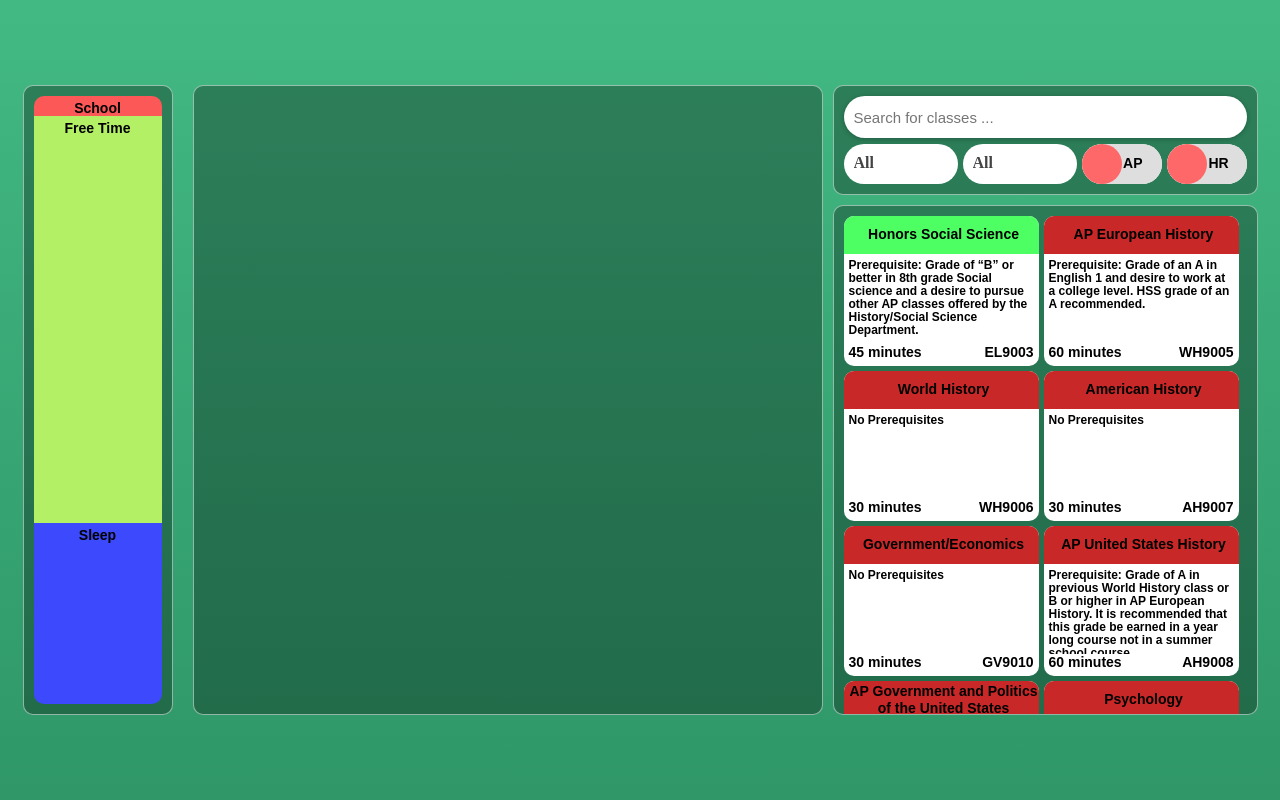
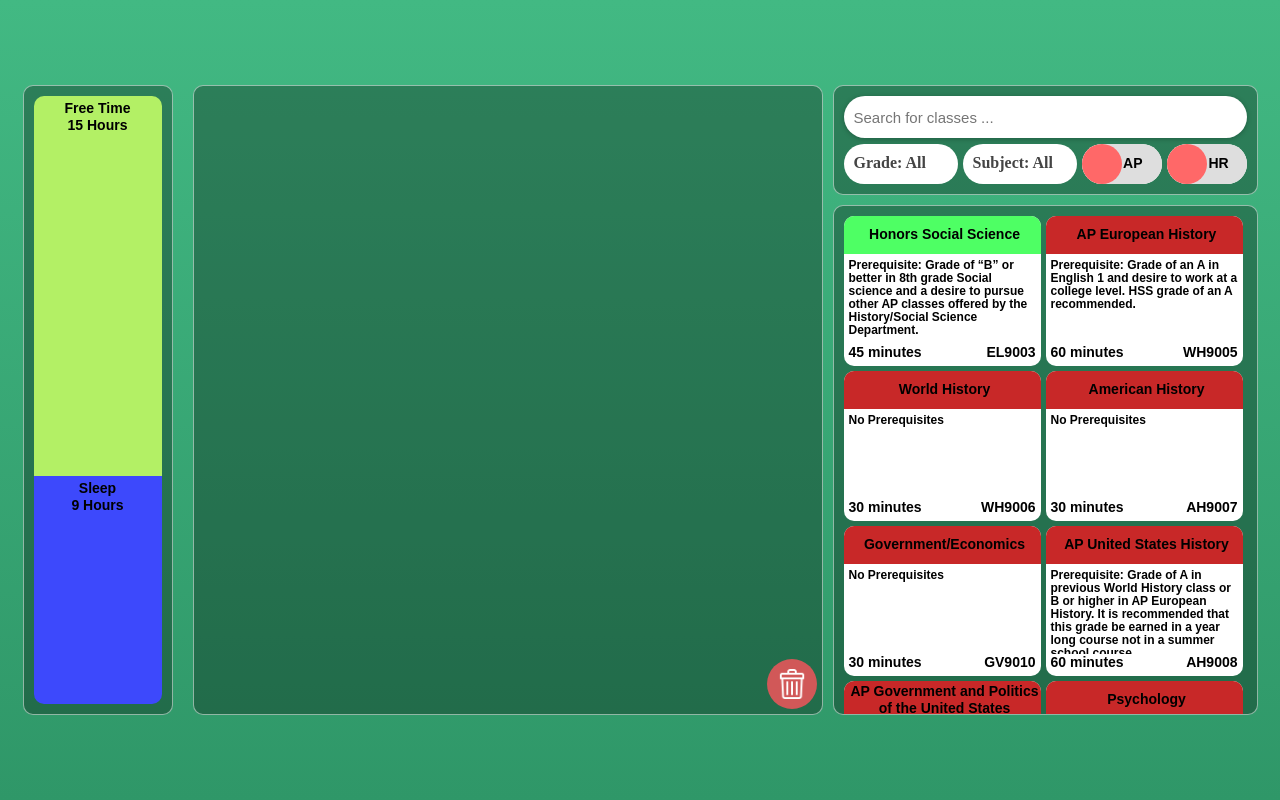
Before and after one commit to lchsiteam/schedule-planner, a plain HTML site: page index.html in a window 1280 px wide. Drawn offline with Linux system fonts and the light colour scheme; a script that the page names is missing; a web font is replaced by a local one.

Commit message:
TRASH IT ALL

```diff
--- a/css/style.css
+++ b/css/style.css
@@ -113,10 +113,35 @@ div {
 	align-items: flex-start;
 	align-content: flex-start;
 	scrollbar-width: none;
+	position: relative;
 }
 
 .selected-classes::-webkit-scrollbar {
 	display: none;
+}
+
+.clear-classes {
+	position: absolute;
+	bottom: 5px;
+	right: 5px;
+	width: 50px;
+	height: 50px;
+	border-radius: 50%;
+	z-index: 10;
+	transition: 300ms ease;
+	background-color: rgb(209, 88, 88);
+	background-image: url(/documents/trash.png);
+	background-size: 60%;
+	background-position: center;
+	background-repeat: no-repeat;
+}
+
+.clear-classes:hover {
+	bottom: 2px;
+	right: 2px;
+	width: 55px;
+	height: 55px;
+	transition: 300ms ease;
 }
 
 .class-times {
@@ -311,7 +336,7 @@ input:checked + .slider:before {
 .class-container {
     position: relative;
     overflow: hidden;
-    width: 195px;
+    width: 197px;
     min-height: 150px;
     height: 150px;
     border-radius: 10px;
@@ -326,6 +351,12 @@ input:checked + .slider:before {
 	width: 100%;
 	height: 100%;
 	transition: 300ms ease;
+}
+
+.class-container-trashed {
+	width: 0px;
+	height: 0px;
+	transition: 300ms, ease;
 }
 
 .class-desciption {
--- a/index.html
+++ b/index.html
@@ -44,25 +44,27 @@
           </div>
         </div>
       </div>
-      <div class="selected-classes" id="selected-classes"></div>
+      <div class="selected-classes" id="selected-classes">
+        <div class="clear-classes" id="clear-classes"></div>
+      </div>
       <div class="search-container">
         <div class="search-options">
           <input type="text" class="search-searchbox" id="search-searchbox" placeholder="Search for classes ..."
             title="Type in a class" />
           <div class="grade-selector">
             <select id="search-grade-selector" class="select-css">
-              <option value="0">All</option>
-              <option value="7">7</option>
-              <option value="8">8</option>
-              <option value="9">9</option>
-              <option value="10">10</option>
-              <option value="11">11</option>
-              <option value="12">12</option>
+              <option value="0">Grade: All</option>
+              <option value="7">Grade: 7</option>
+              <option value="8">Grade: 8</option>
+              <option value="9">Grade: 9</option>
+              <option value="10">Grade: 10</option>
+              <option value="11">Grade: 11</option>
+              <option value="12">Grade: 12</option>
             </select>
           </div>
           <div class="subject-selector">
             <select id="search-subject-selector" class="select-css">
-              <option value="0">All</option>
+              <option value="0">Subject: All</option>
               <option value="math">Math</option>
               <option value="english">English</option>
               <option value="science">Science</option>
--- a/js/calculations.js
+++ b/js/calculations.js
@@ -2,12 +2,16 @@ function calc () {
     var selectedClasses,numOfClasses;
 
     selectedClasses = localStorage.getItem("selectedClasses");
-    selectedClasses = selectedClasses.split(',')
+    if (selectedClasses == null) {
+        selectedClasses = [];
+    } else {
+        selectedClasses = selectedClasses.split(',');
+    }
 
     if (selectedClasses[0] == "") {
         numOfClasses = 0
     } else {
-        numOfClasses = selectedClasses.length
+        numOfClasses = selectedClasses.length;
     }
 
     var classes;
@@ -16,8 +20,8 @@ function calc () {
     xmlhttp.onreadystatechange = function () {
         if (this.readyState == 4 && this.status == 200) {
             classes = JSON.parse(this.responseText);
-            totalTime = calcTime(classes,selectedClasses)
-            output (totalTime,numOfClasses)
+            totalTime = calcTime(classes,selectedClasses);
+            output (totalTime,numOfClasses);
         }
     };
     xmlhttp.open("GET", "documents/defaultClasses.json", true);
@@ -38,7 +42,7 @@ function calc () {
 
         }
 
-        return totalTime
+        return totalTime;
     }
 }
 
--- a/js/cms.js
+++ b/js/cms.js
@@ -89,10 +89,3 @@ function showSelectedClasses(classes) {
     }
   }
 }
-
-var testingClassContainer = document.getElementsByClassName("class-container")[0];
-
-testingClassContainer.addEventListener('click', function () {
-  console.log("h");
-  testingClassContainer.classList.add("class-container-large");
-});
--- a/js/sorting.js
+++ b/js/sorting.js
@@ -79,14 +79,10 @@ function sorting() {
     if (apCheck) {
       if (ap != true) {
         classes[i].style.display = "none";
-      } else {
-        classes[i].style.display = "";
       }
     } else if (honorsCheck) {
       if (honors != true) {
         classes[i].style.display = "none";
-      } else {
-        classes[i].style.display = "";
       }
     }
 
```
Also changed, not shown: documents/trash.png (added).
